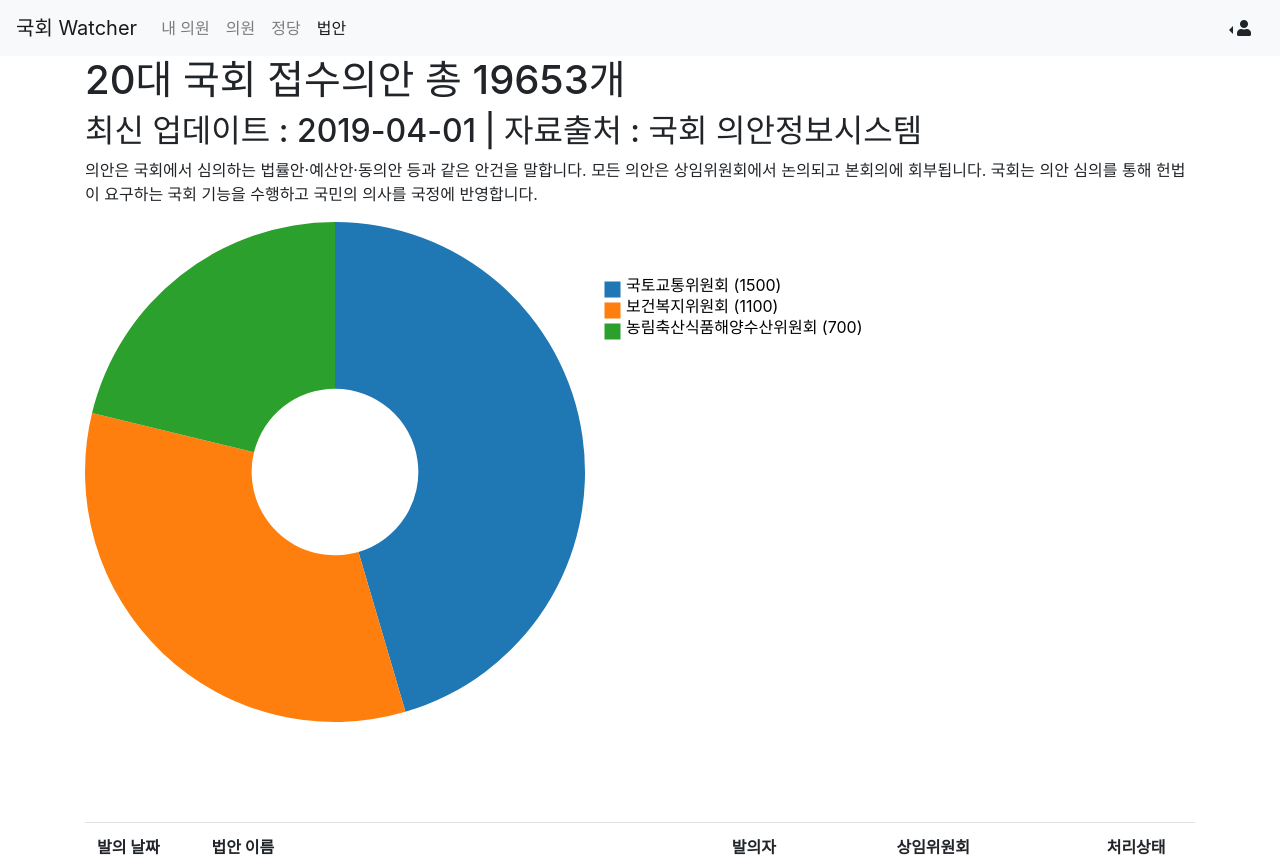
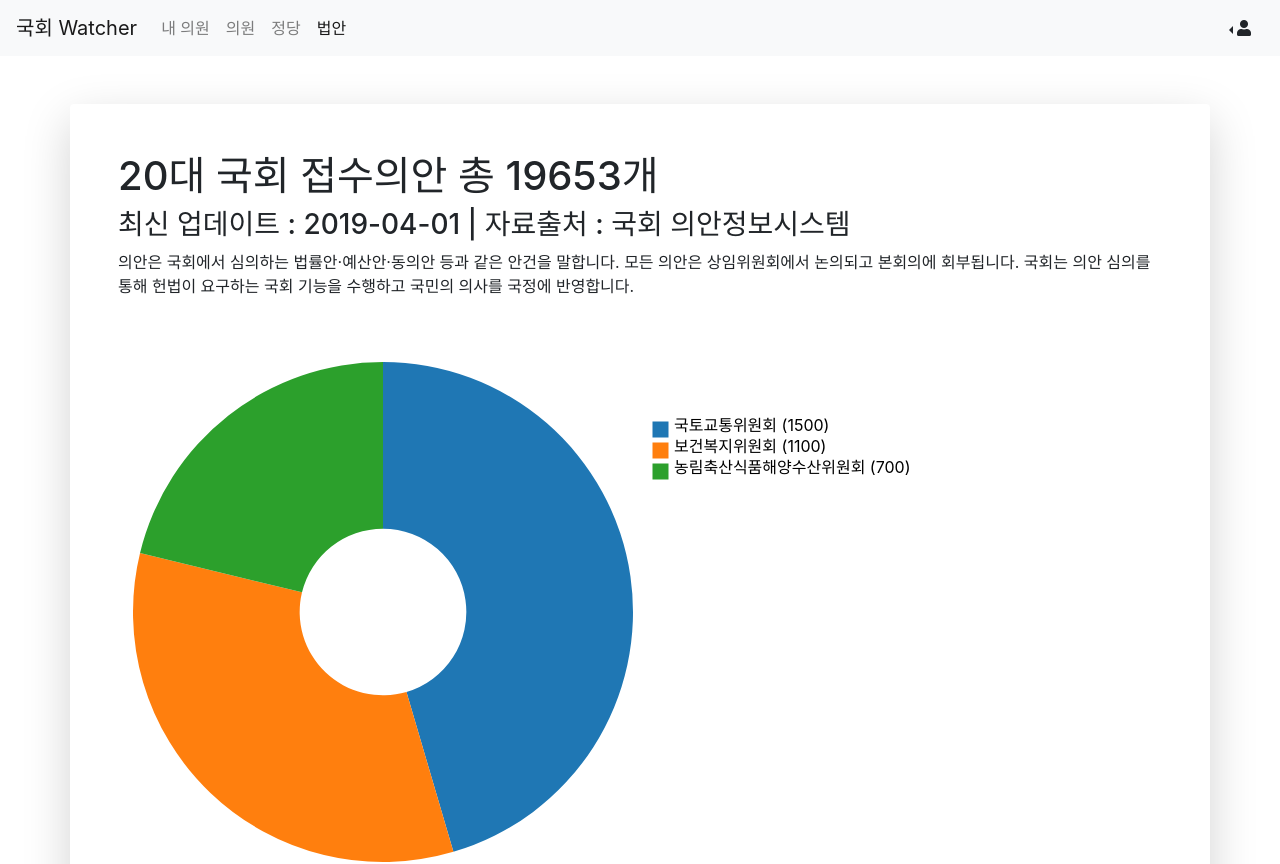
Before and after one commit to feynubrick/client-naw, a React (Create React App) app: page /bill in a window 1280 px wide. Shown: the top 864 px of the page. Built offline with nearby package versions, Linux system fonts and the light colour scheme.

Commit message:
법안 페이지 css

```diff
--- a/src/containers/PaginatedBillList.jsx
+++ b/src/containers/PaginatedBillList.jsx
@@ -27,24 +27,30 @@ class PaginatedBillList extends React.Component {
     }
 
     return this.state.data ? (
-      <div className={`container`}>
+      <div className="container mt-5">
+        <div className="row shadow-lg p-5 mb-5 bg-white rounded">
           <h1>20대 국회 접수의안 총 {this.state.data.totalNumOfBills}개</h1>
-        <h2>
+          <h3>
             최신 업데이트 : {this.state.data.updateDate} | 자료출처 : 국회
             의안정보시스템
-        </h2>
+          </h3>
           <p>
             의안은 국회에서 심의하는 법률안·예산안·동의안 등과 같은 안건을
             말합니다. 모든 의안은 상임위원회에서 논의되고 본회의에 회부됩니다.
             국회는 의안 심의를 통해 헌법이 요구하는 국회 기능을 수행하고 국민의
             의사를 국정에 반영합니다.
           </p>
+          <div className="col mt-5">
             <PieChart
               name="pie-chart-bill-list"
               dataSet={dataSet}
               titles={titles}
             />
+          </div>
+        </div>
+        <div className="row shadow-lg p-5 mb-5 bg-white rounded">
           <BillList bills={this.state.data.bills} />
+        </div>
       </div>
     ) : null;
   }
```
Lines whose indentation alone changed are shown as unchanged.
